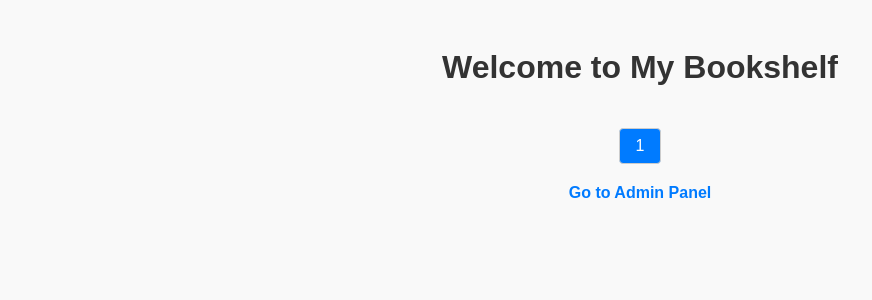
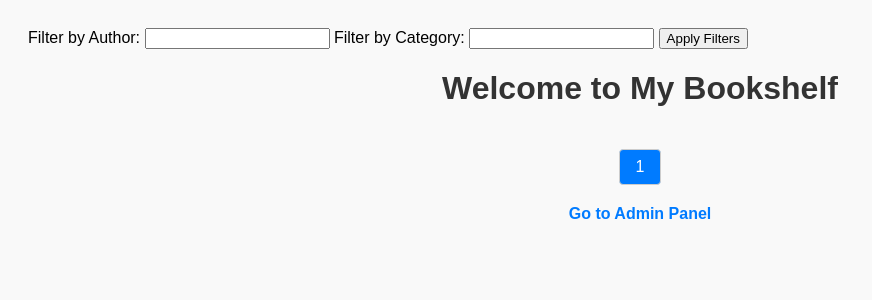
Before and after one commit to inavellevani/Django-beginning, a Django app: page / in a window 1280 px wide. Shown: the top 300 px of the page, without its empty margins (0-872 px from the left). Run offline with Django 5.2, Linux system fonts and the light colour scheme; data that the repository does not hold is empty.

Commit message:
updated welcome html, added filtering

```diff
--- a/market/views.py
+++ b/market/views.py
@@ -9,6 +9,14 @@ def book_list(request):
     books = Book.objects.all()
     paginator = Paginator(books, 3)
     page_number = request.GET.get('page')
+
+    author_name = request.GET.get('author')
+    if author_name:
+        books = books.filter(author_name__name__icontains=author_name)
+
+    category_name = request.GET.get('category')
+    if category_name:
+        books = books.filter(category__name__icontains=category_name)
 
     try:
         page_obj = paginator.get_page(page_number)
--- a/templates/welcome.html
+++ b/templates/welcome.html
@@ -80,6 +80,15 @@
     </style>
 </head>
 <body>
+    <form method="get" action="">
+        <label for="author">Filter by Author:</label>
+        <input type="text" id="author" name="author" value="{{ request.GET.author }}">
+
+        <label for="category">Filter by Category:</label>
+        <input type="text" id="category" name="category" value="{{ request.GET.category }}">
+
+        <button type="submit">Apply Filters</button>
+    </form>
     <h1>Welcome to My Bookshelf</h1>
     <ul>
         {% for book in page_obj %}
```
